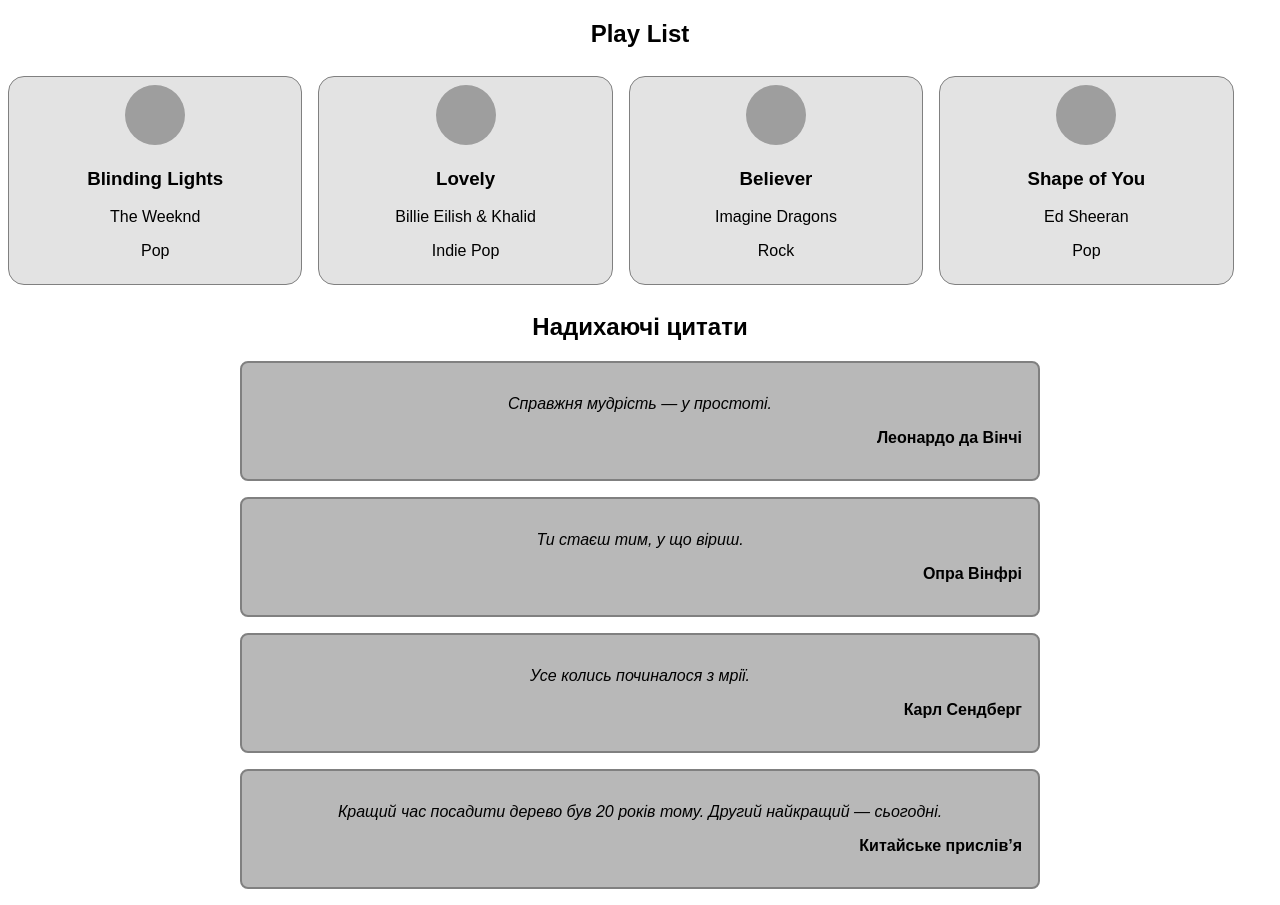
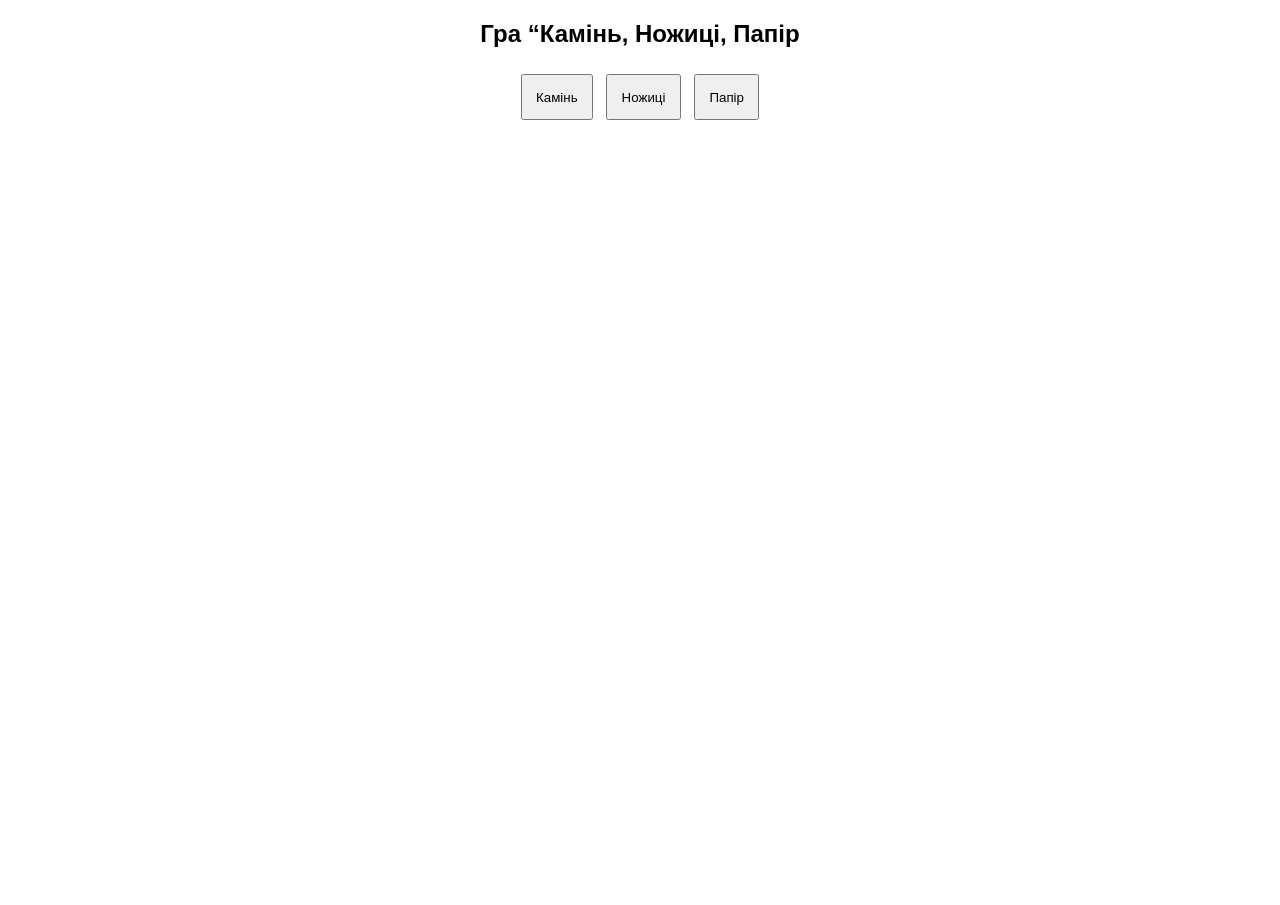
Before and after one commit to Whisper25/react-meet, a React (Vite) app: page / in a window 1280 px wide. After the commit the page ends 800 px from the top, so only its background shows below. Built offline with nearby package versions, Linux system fonts and the light colour scheme; grey boxes are pictures that could not be loaded.

Commit message:
adding game

```diff
--- a/package.json
+++ b/package.json
@@ -10,6 +10,7 @@
     "preview": "vite preview"
   },
   "dependencies": {
+    "lodash": "^4.18.1",
     "react": "^19.2.8",
     "react-dom": "^19.2.8"
   },
--- a/src/App.jsx
+++ b/src/App.jsx
@@ -1,11 +1,9 @@
-import PlayList from "./components/PlayList/PlayList";
-import QuotesList from "./components/QuotesList/QuotesList";
 
+import Game from './components/Game/Game';
 function App() {
   return (
     <>
-      <PlayList/>
-      <QuotesList/>
+      <Game/>
     </>
   );
 }
--- /dev/null
+++ b/src/components/Game/Game.jsx
@@ -0,0 +1,54 @@
+import { useState } from "react";
+import _ from "lodash";
+import styles from "./Game.module.css";
+
+const Game = () => {
+  const variants = ["Камінь", "Ножиці", "Папір"];
+  const [result, setResult] = useState('');
+  const [compChoice, setCompChoice] = useState('');
+  const [playerChoice, setPlayerChoice] = useState('');
+  const getResult = (player, comp) => {
+    if (player === comp) {
+      setResult("Нічия");
+    } else if (
+      (player === "Камінь" && comp === "Ножиці") ||
+      (player === "Ножиці" && comp === "Папір") ||
+      (player === "Папір" && comp === "Камінь")
+    ) {
+      setResult("Ти переміг!");
+    } else {
+      setResult("Компьютер переміг");
+    }
+  };
+  const play = (variant) => {
+    const randomVariant = variants[_.random(0, variants.length - 1)];
+    setPlayerChoice(variant);
+    setCompChoice(randomVariant);
+    getResult(variant, randomVariant);
+  };
+  const showVariant = (variant) => (
+    <button
+      onClick={() => play(variant)}
+      key={variant}
+      className={styles.variant}
+    >
+      {variant}
+    </button>
+  );
+
+  return (
+    <section className={styles.game}>
+      <h2>Гра “Камінь, Ножиці, Папір</h2>
+      <div>{variants.map(showVariant)}</div>
+      {playerChoice && (
+        <div>
+          <p>Твій вибір {playerChoice}</p>
+          <p>Вибір компьютера {compChoice}</p>
+          <p><strong>{result}</strong></p>
+        </div>
+      )}
+    </section>
+  );
+};
+
+export default Game;
--- /dev/null
+++ b/src/components/Game/Game.module.css
@@ -0,0 +1,11 @@
+.game{
+    min-width: 500px;
+    max-width: 1000px;
+    width: 90%;
+    text-align: center;
+    margin: auto;
+}
+.variant{
+    padding: 1em;
+    margin: 0.5em;
+}
```
Also changed, not shown: 1 other file (tests, documents, lock files or other folders).
